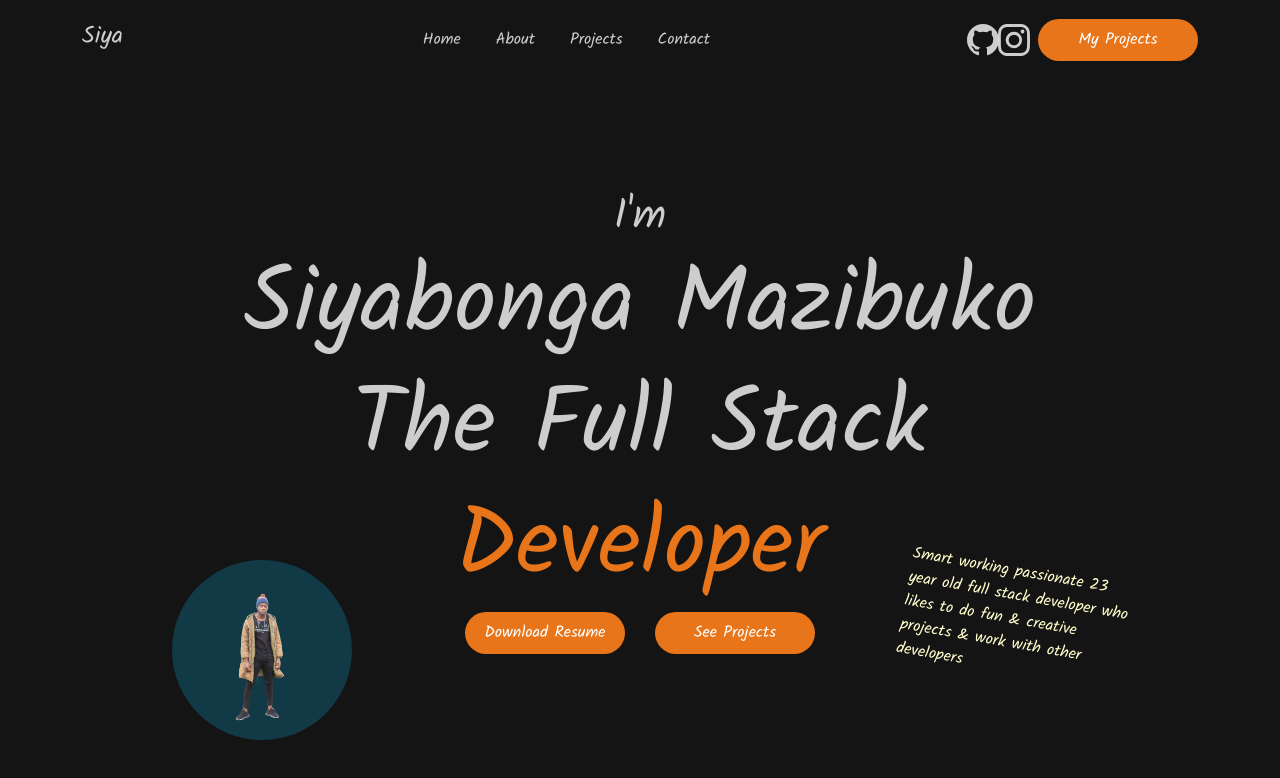
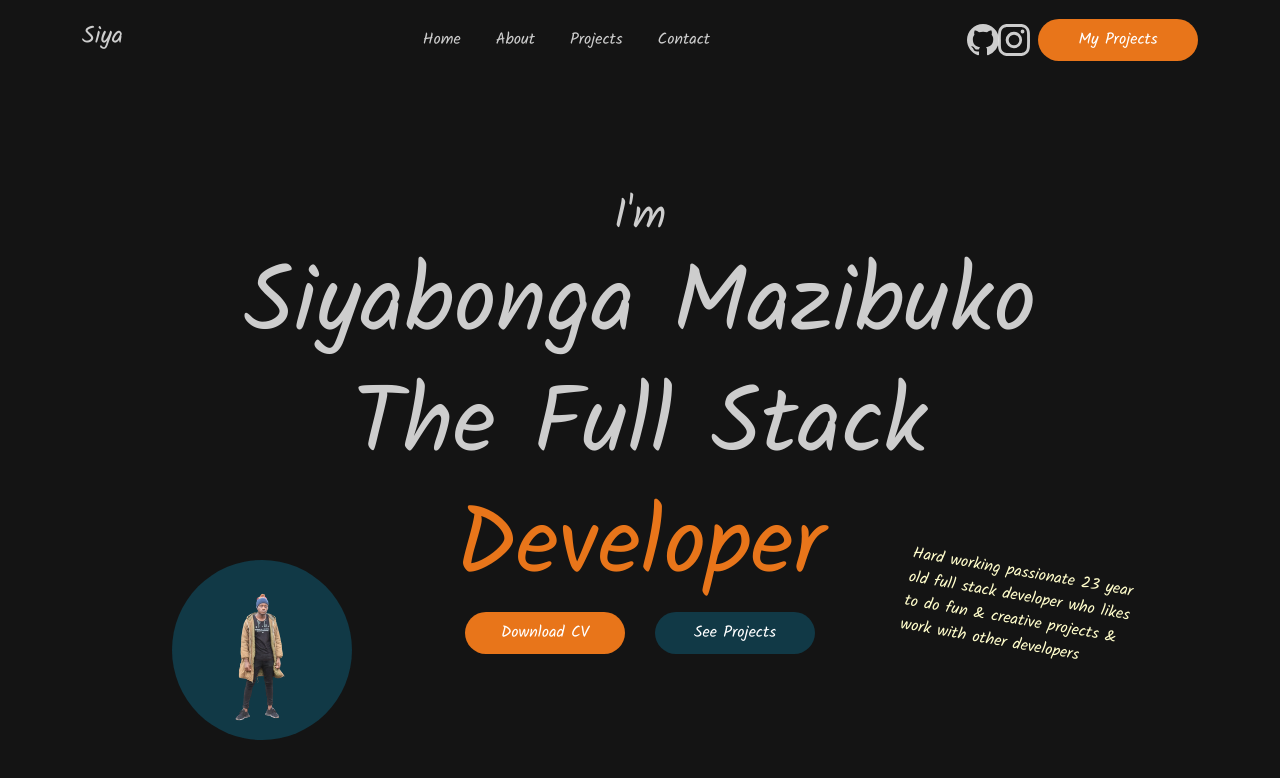
Before and after one commit to siyabongasamkelo/portfolio, a React (Create React App) app in the folder client/siya/: page / in a window 1280 px wide. Shown: the top 778 px of the page. Built offline with nearby package versions, Linux system fonts and the light colour scheme.

Commit message:
feat: used secondary button for variation & used hashlink to scroll to sections

```diff
--- a/client/siya/src/components/home/Home.js
+++ b/client/siya/src/components/home/Home.js
@@ -11,7 +11,8 @@ import {
   ParagraphContainer,
 } from "./Home.styled";
 import Hero from "../img/Hero.png";
-import { MyButton } from "../header/Header.styled";
+import { MyButton, SecondaryButton } from "../header/Header.styled";
+import { HashLink as Link } from "react-router-hash-link";
 
 const Home = () => {
   return (
@@ -24,8 +25,8 @@ const Home = () => {
         <TextContainer>
           <ParagraphContainer>
             <P>
-              Smart working passionate 23 year old full stack developer who
-              likes to do fun & creative projects & work with other developers
+              Hard working passionate 23 year old full stack developer who likes
+              to do fun & creative projects & work with other developers
             </P>
           </ParagraphContainer>
           <H3>I'm </H3>
@@ -35,8 +36,10 @@ const Home = () => {
             <span>Developer</span>
           </H1>
           <ButtonContainer>
-            <MyButton>Download Resume</MyButton>
-            <MyButton>See Projects</MyButton>
+            <MyButton>Download CV</MyButton>
+            <Link to={"#projects"}>
+              <SecondaryButton>See Projects</SecondaryButton>
+            </Link>
           </ButtonContainer>
         </TextContainer>
       </HomeContainer>
```
